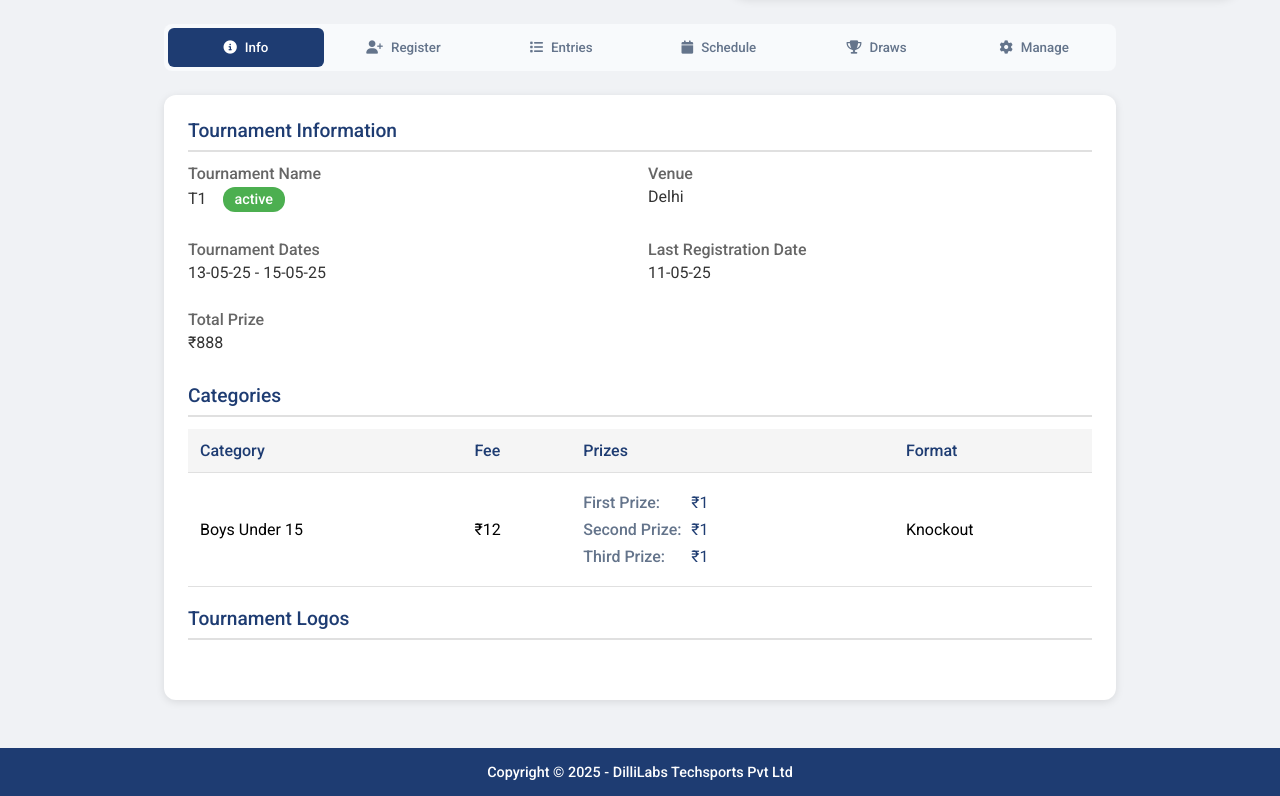
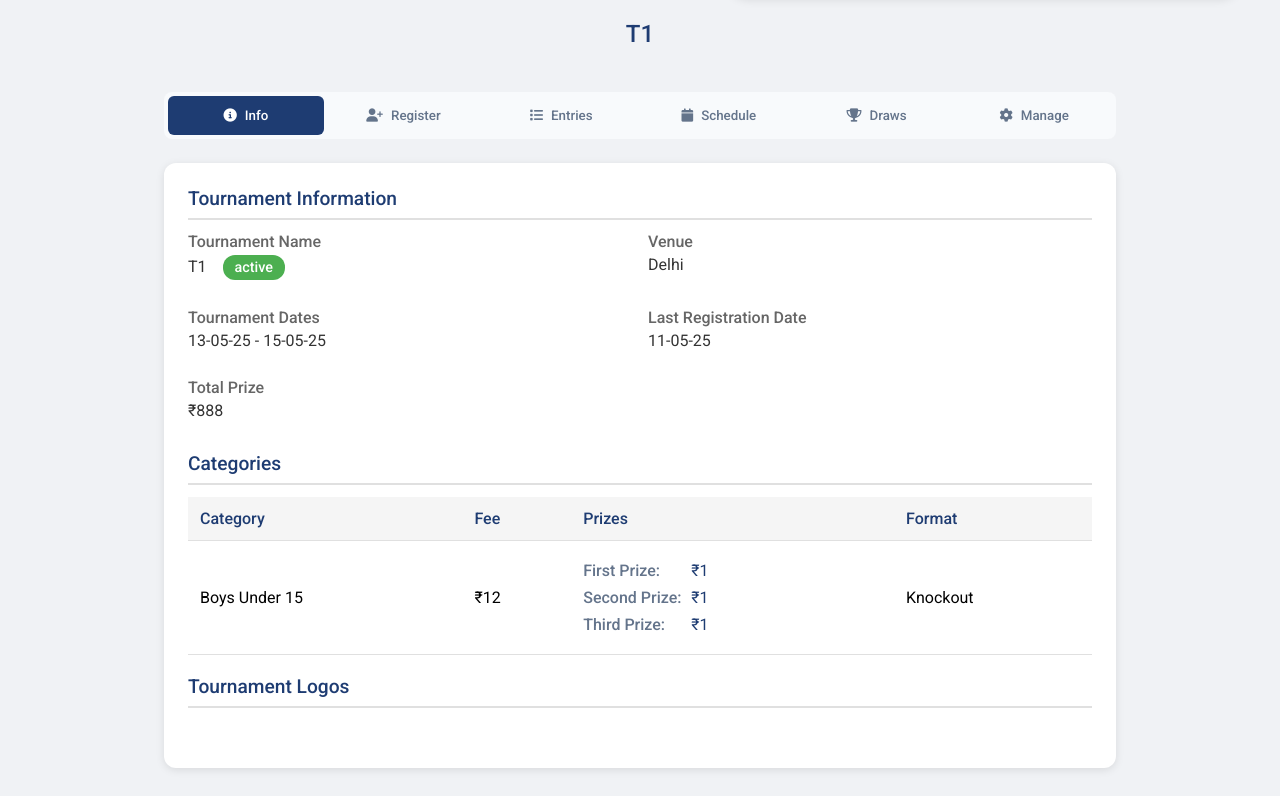
Before and after one commit to achalp1p1/tounamentapp, a Flask app: page /tournament-details/8647d782-7fb6-4cf8-b166-61b2dd612b9a in a window 1280 px wide. Shown: the part 78-874 px from the top of the page. Run offline with Flask 3, Linux system fonts and the light colour scheme; the visitor is signed in with stand-in values (Sample User, id 1).

Commit message:
style: Center align tournament name subheader and improve its styling

```diff
--- a/templates/tournament_details.html
+++ b/templates/tournament_details.html
@@ -23,6 +23,14 @@
         .header h1 {
             font-size: min(32px, 4vh);
             margin-bottom: 1vh;
+        }
+        .tournament-subheader {
+            text-align: center;
+            color: #1e3c72;
+            font-size: 1.5em;
+            margin: 20px 0;
+            padding: 0 20px;
+            font-weight: 500;
         }
         .logo {
             position: absolute;
@@ -448,6 +456,7 @@
             <img src="{{ url_for('static', filename='dilliLabsIcon.png') }}" alt="DilliLabs Logo" class="logo">
             <h1>Tournament Details</h1>
         </div>
+        <h2 class="tournament-subheader">{{ tournament['Tournament Name'] }}</h2>
         <div class="content">
             <div class="tab-header">
                 <button class="tab-button active" onclick="showTab('info')">
```
